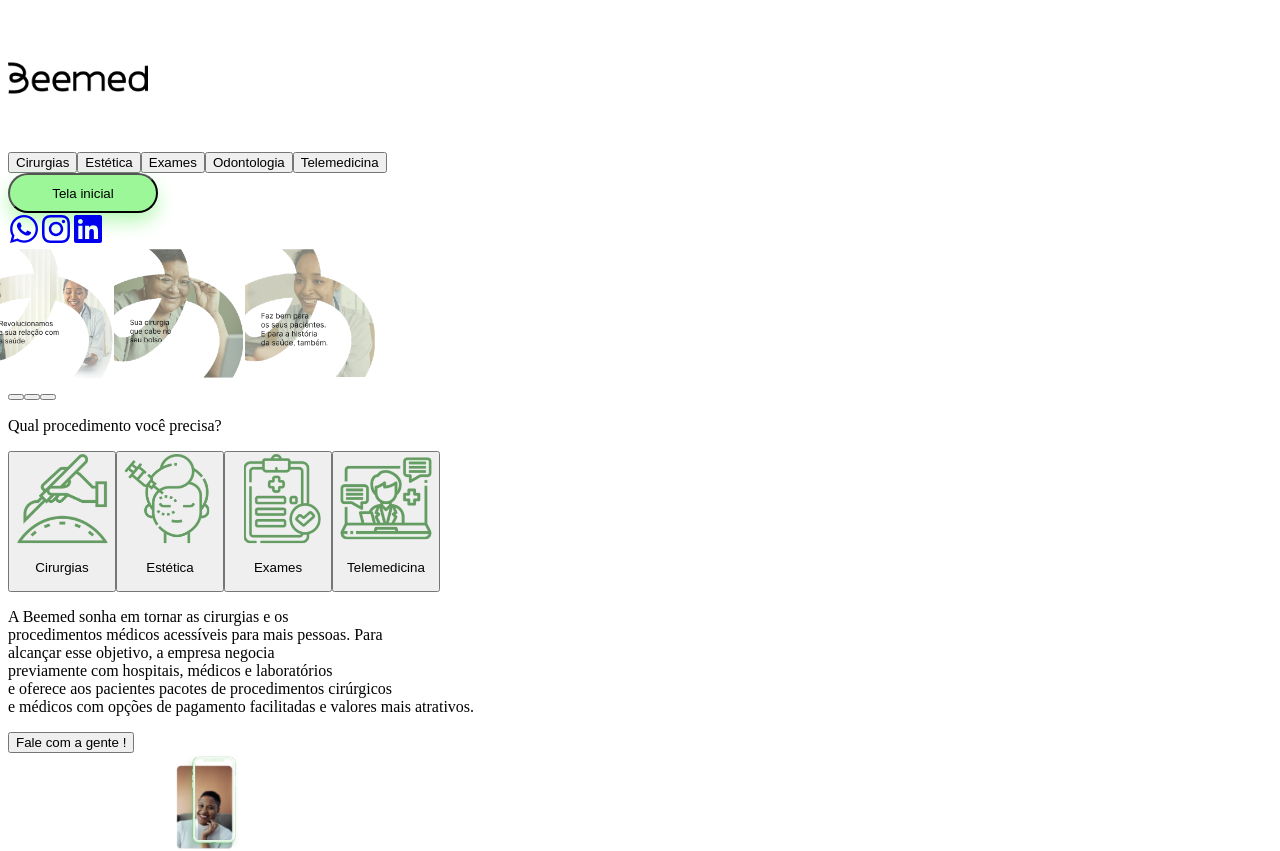
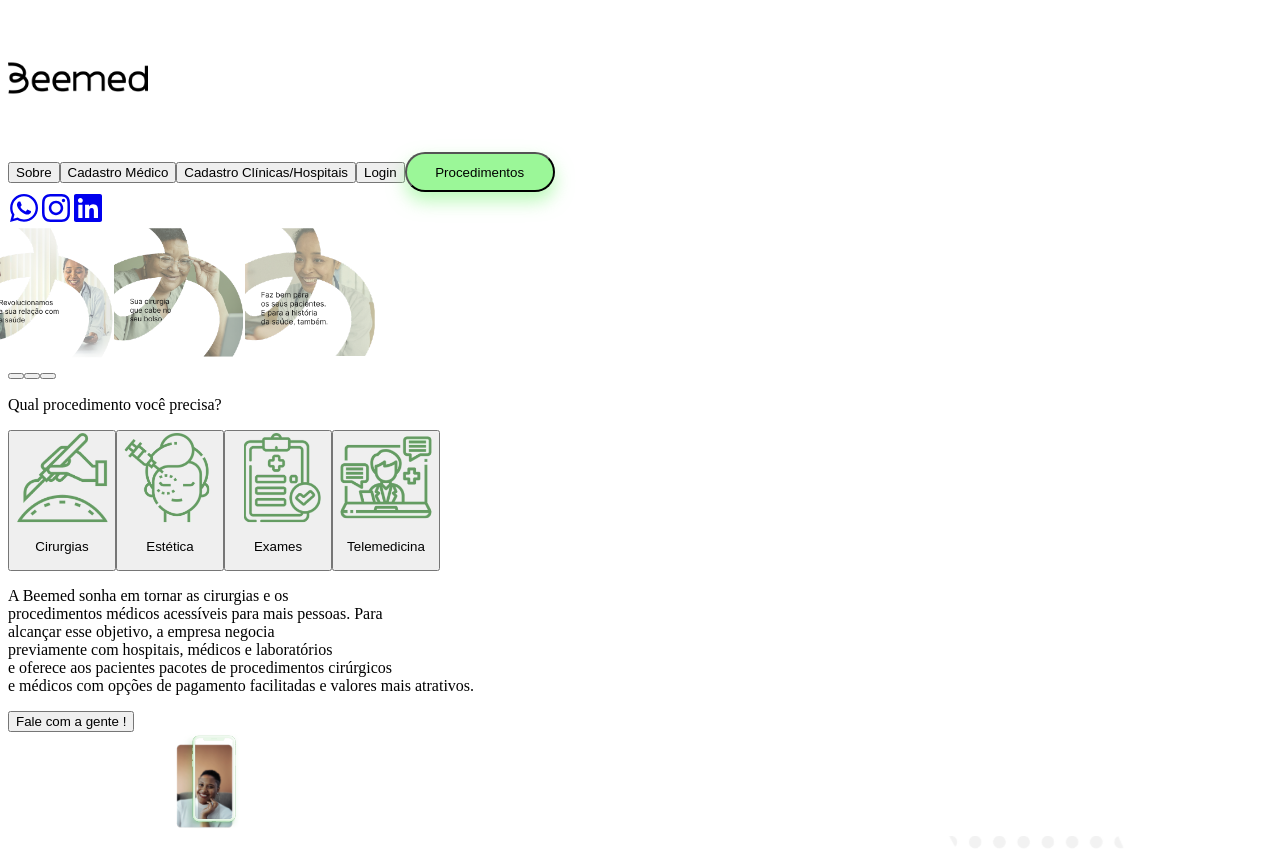
Before and after one commit to odevnicolas/beemed, a Next.js app: page /Home in a window 1280 px wide. Shown: the top 851 px of the page. Built offline with nearby package versions, Linux system fonts and the light colour scheme.

Commit message:
atualização

```diff
--- a/src/components/Header/header.tsx
+++ b/src/components/Header/header.tsx
@@ -1,46 +1,80 @@
 /* eslint-disable prettier/prettier */
+import React, { useState } from 'react';
+import './header.css';
+import Link from 'next/link';
+import Modal from '@/components/AuthModal/modal';
+import 'tailwindcss/tailwind.css';
+import { Fragment } from 'react';
 
-// eslint-disable-next-line @typescript-eslint/no-unused-vars
-import React from 'react';
-import './header.css';
-import Link from 'next/link'
-import 'tailwindcss/tailwind.css';
-import { useRouter } from 'next/router';
+interface HeaderProps {
+  activeRoute: string;
+}
 
-const HeaderProced = () => {
-  const router = useRouter();
+const Header: React.FC<HeaderProps> = ({ activeRoute }) => {
+  const [isModalOpen, setIsModalOpen] = useState(false);
+
+  const handleOpenModal = () => {
+    setIsModalOpen(true);
+  };
+
+  const handleCloseModal = () => {
+    setIsModalOpen(false);
+  };
 
   return (
-    <header className="flex flex-col sm:flex-row justify-between items-center py-[1.3%] px-[2%] mt-[1.3%]">
+    <Fragment>
+      <Modal isOpen={isModalOpen} onClose={handleCloseModal} />
+      <header className="flex justify-between items-center py-[1.3%] px-[2%] mt-[1.3%] sm:px-0">
         <div className="ml-[2%] z-10">
           <Link href="/">
-          <img src="/BeemedBlack.svg" alt="Logo da Empresa" width={140} height={140} />
+            <img
+              src="/BeemedBlack.svg"
+              alt="Logo da Empresa"
+              width={140}
+              height={140}
+            />
           </Link>
         </div>
-      <div className="flex gap-10 z-10">
-        <Link className={`mt-[2%] ${router.pathname === '/cirurgias' ? 'underline text-green-500' : 'hover:underline'}`} href="/cirurgias">
-          <button className={`text-black font-medium ${router.pathname === '/cirurgias' ? 'text-green-500' : 'hover:underline decoration-solid decoration-colorButton decoration-2 box-decoration-clone'}`}>Cirurgias</button>
+        <div className="ml-[9%] flex gap-10 z-10">
+          <Link className="mt-[2%]" href="/sobre">
+            <button
+              className={`text-black font-medium hover:underline decoration-solid decoration-colorButton decoration-2 box-decoration-clone ${
+                activeRoute === '/sobre' ? 'text-green-500' : 'text-black'
+              }`}
+            >
+              Sobre
+            </button>
           </Link>
-        <Link className={`mt-[2%] ${router.pathname === '/estetica' ? 'underline text-green-500' : ''}`} href="/estetica">
-          <button className={`text-black font-medium ${router.pathname === '/estetica' ? 'text-green-500' : 'hover:underline decoration-solid decoration-colorButton decoration-2 box-decoration-clone'}`}>Estética</button>
+          <Link className="mt-[2%]" href="/medico">
+            <button
+              className={`text-black font-medium hover:underline decoration-solid decoration-colorButton decoration-2 box-decoration-clone ${
+                activeRoute === '/medico' ? 'text-green-500' : 'text-black'
+              }`}
+            >
+              Cadastro Médico
+            </button>
           </Link>
-        <Link className={`mt-[2%] ${router.pathname === '/exames' ? 'underline text-green-500' : ''}`} href="/exames">
-          <button className={`text-black font-medium ${router.pathname === '/exames' ? 'text-green-500' : 'hover:underline decoration-solid decoration-colorButton decoration-2 box-decoration-clone'}`}>Exames</button>
+          <Link className="mt-[2%]" href="/clinico">
+            <button className="text-black font-medium hover:underline decoration-solid decoration-colorButton decoration-2 box-decoration-clone">
+              Cadastro Clínicas/Hospitais
+            </button>
           </Link>
-        <Link className={`mt-[2%] ${router.pathname === '/odontologia' ? 'underline text-green-500' : ''}`} href="/odontologia">
-          <button className={`text-black font-medium ${router.pathname === '/odontologia' ? 'text-green-500' : 'hover:underline decoration-solid decoration-colorButton decoration-2 box-decoration-clone'}`}>Odontologia</button>
-        </Link>
-        <Link className={`mt-[2%] ${router.pathname === '/telemedicina' ? 'underline text-green-500' : ''}`} href="/telemedicina">
-          <button className={`text-black font-medium ${router.pathname === '/telemedicina' ? 'text-green-500' : 'hover:underline decoration-solid decoration-colorButton decoration-2 box-decoration-clone'}` }>Telemedicina</button>
+          <button
+            className="text-black font-medium mt-[1%] hover:underline decoration-solid decoration-colorButton decoration-2 box-decoration-clone"
+            onClick={handleOpenModal}
+          >
+            Login
+          </button>
+          <Link className="mt-[1.2%]" href="/cirurgias">
+            <button className="text-black btn-procedimentos ml-5 font-NowAltRegular font-NowAlt-Black">
+              Procedimentos
+            </button>
           </Link>
         </div>
-      <div>
-      <Link className='mt-[1.2%]'href="/">
-        <button className="text-black btn-procedimentos ml-5 font-NowAltRegular">Tela inicial</button>
-      </Link>
-      </div>
+        <div></div>
       </header>
+    </Fragment>
   );
 };
 
-export default HeaderProced;
+export default Header;
```
Lines whose indentation alone changed are shown as unchanged.
